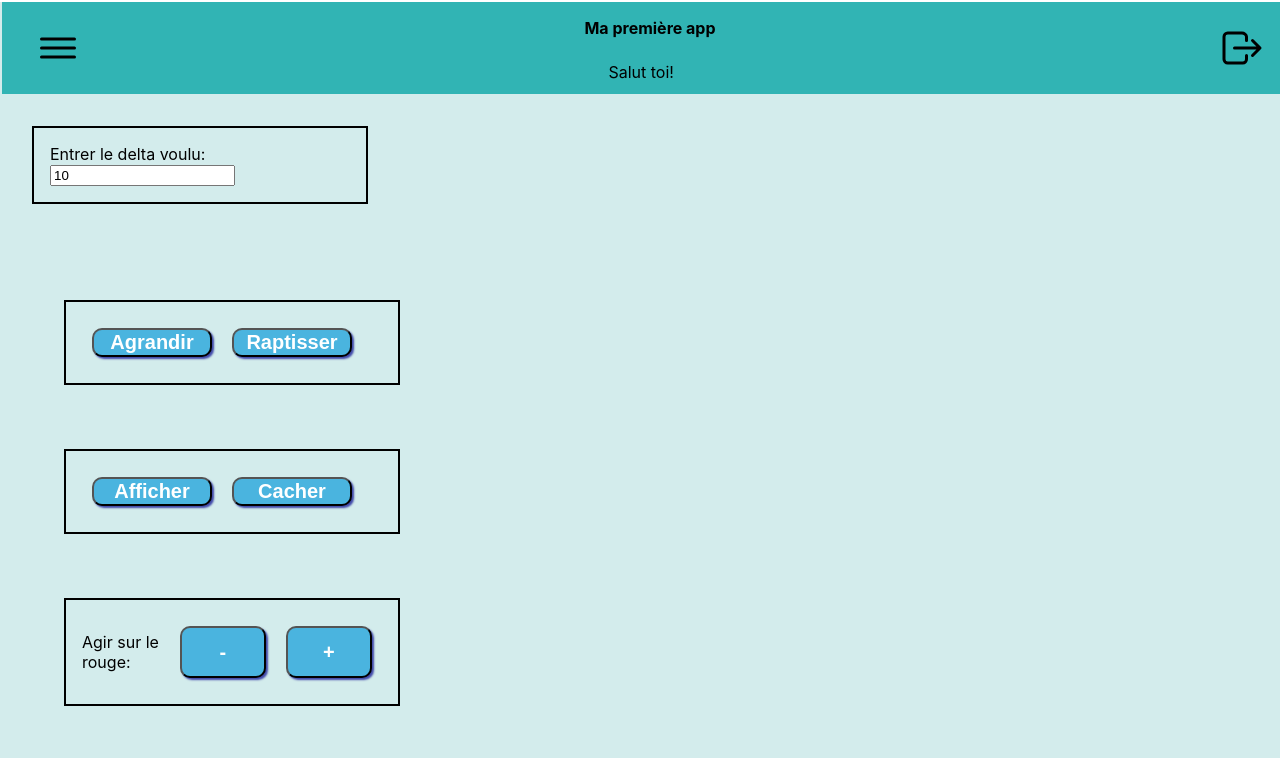
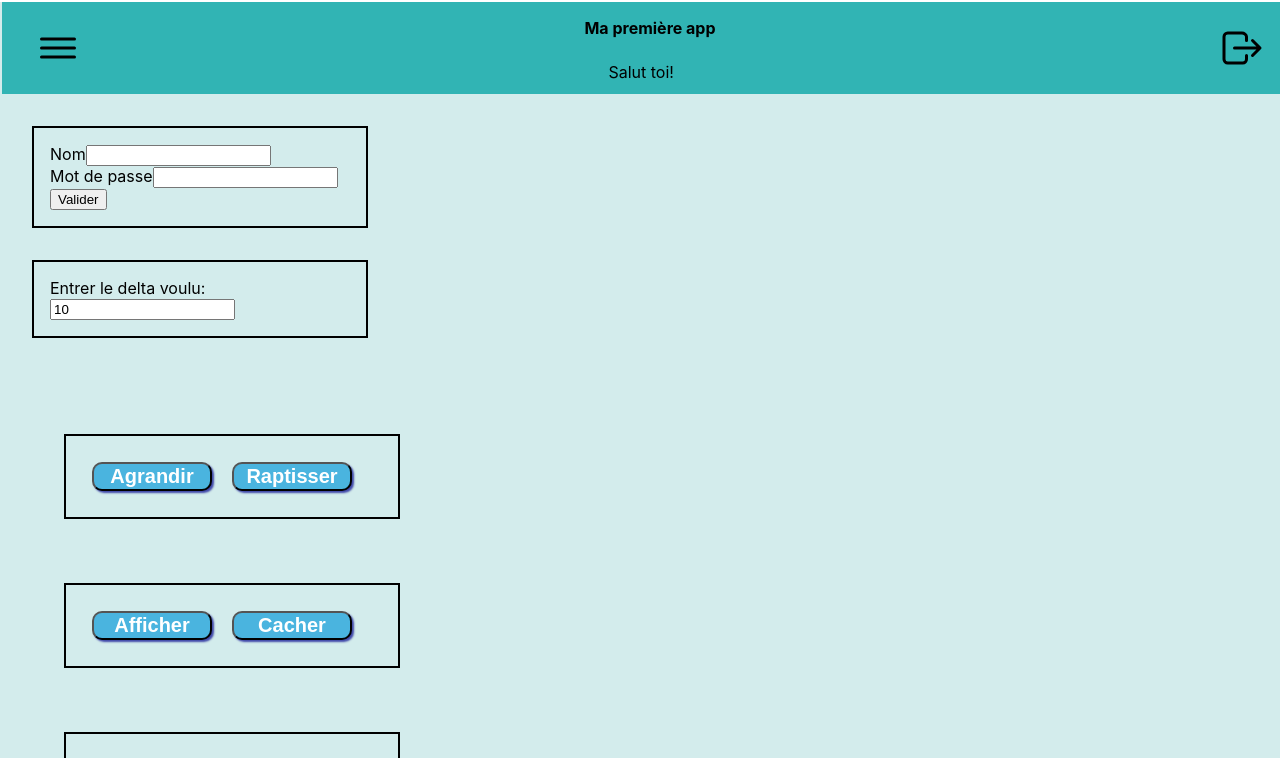
Before and after one commit to kamelkeb/ifocop-jan21-react, a React (Create React App) app: page / in a window 1280 px wide. Shown: the top 758 px of the page. Built offline with nearby package versions, Linux system fonts and the light colour scheme.

Commit message:
lifting state up, forms react, faire balader du state entre frères

```diff
--- a/src/App.js
+++ b/src/App.js
@@ -4,11 +4,16 @@ import { ColoredSquare } from "./components/ColoredSquare";
 import { Header } from "./components/Header/Header";
 import { Buttons } from "./components/Buttons/Buttons";
 import { InputDelta } from "./components/InputDelta/InputDelta";
+import { LoginForm } from "./components/LoginForm.js/LoginForm";
 const App = () => {
   const [compteur, setCompteur] = useState(100);
   const [visible, setVisible] = useState(true);
   const [colorObj, setColorObj] = useState({ r: 255, g: 0, b: 0, a: 50 });
   const [deltaColor, setDeltaColor] = useState(10);
+  const [credentials, setCredentials] = useState({
+    username: "",
+    password: "",
+  });
   const agrandirHandler = () => setCompteur((oldCompteur) => oldCompteur + 10);
   const raptissirHandler = () => setCompteur((oldCompteur) => oldCompteur - 10);
 
@@ -53,10 +58,14 @@ const App = () => {
     agmenterLumi,
     diminuerLumi,
   };
+  const credentialsSubmission = (truc) => {
+    setCredentials(truc);
+  };
+
   return (
     <div className="App">
-      <Header></Header>
-
+      <Header username={credentials.username}></Header>
+      <LoginForm credentialsSubmission={credentialsSubmission}></LoginForm>
       <InputDelta value={deltaColor} onDeltaChange={setDeltaColor}></InputDelta>
 
       <Buttons
--- /dev/null
+++ b/src/components/LoginForm.js/LoginForm.js
@@ -0,0 +1,53 @@
+import React, { useState } from "react";
+import classes from "./LoginForm.module.css";
+
+export const LoginForm = ({ credentialsSubmission }) => {
+  const [credentials, setCredentials] = useState({
+    username: "",
+    password: "",
+  });
+
+  const userOnChangeHandler = (event) => {
+    setCredentials((oldCredentials) => {
+      return { ...oldCredentials, username: event.target.value };
+    });
+  };
+
+  const passOnChangeHandler = (event) => {
+    setCredentials((oldCredentials) => {
+      return { ...oldCredentials, password: event.target.value };
+    });
+  };
+
+  const formSubmissionHandler = (event) => {
+    event.preventDefault();
+    credentialsSubmission({
+      username: credentials.username?.trim(),
+      password: credentials?.trim(),
+    });
+  };
+  return (
+    <div className={classes.loginForm}>
+      <form onSubmit={formSubmissionHandler}>
+        <label htmlFor="delta">Nom</label>
+        <input
+          name="username"
+          type="text"
+          value={credentials.username}
+          onChange={userOnChangeHandler}
+          required
+        ></input>
+        <br />
+        <label htmlFor="delta">Mot de passe</label>
+        <input
+          name="password"
+          type="password"
+          value={credentials.password}
+          onChange={passOnChangeHandler}
+          required
+        ></input>
+        <button type="submit">Valider</button>
+      </form>
+    </div>
+  );
+};
--- /dev/null
+++ b/src/components/LoginForm.js/LoginForm.module.css
@@ -0,0 +1,6 @@
+.loginForm {
+  border: solid 2px black;
+  padding: 16px;
+  width: 300px;
+  margin: 32px;
+}
```
Also changed, not shown: 1 other file (tests, documents, lock files or other folders).
